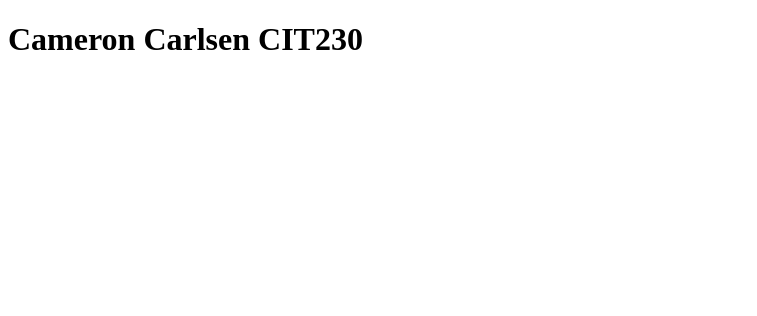
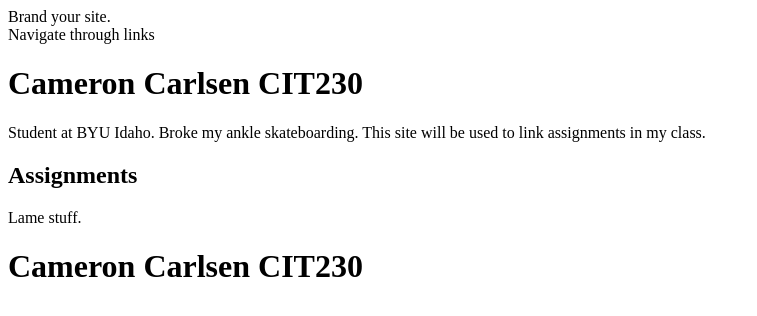
Before and after one commit to cameroncarlsen/cameroncarlsen.github.io, a plain HTML site: page index.html in a window 1280 px wide. Shown: the whole page, without its empty margins (0-757 px from the left). Drawn offline with Linux system fonts and the light colour scheme.

Commit message:
Home Page
additions

```diff
--- a/index.html
+++ b/index.html
@@ -1,10 +1,36 @@
 <!doctype html>
 <html lang="en">
+
 <head>
     <meta charset="utf-8">
+    <meta name="viewport" content="width=device-width">
     <title>Home | cameroncarlsen.github.io</title>
-    </head>
-    <body>
-    <h1>Cameron Carlsen CIT230</h1>
-    </body>
+</head>
+
+<body>
+    <header>
+        Brand your site.
+    </header>
+    <nav>
+        Navigate through links
+    </nav>
+    <main>
+        <h1>
+            Cameron Carlsen CIT230
+        </h1>
+        <p>
+            Student at BYU Idaho. Broke my ankle skateboarding. This site will be used to link assignments in my class.
+        </p>
+        <h2>
+            Assignments
+        </h2>
+    </main>
+    <footer>
+        Lame stuff.
+    </footer>
+    <h1>
+        Cameron Carlsen CIT230
+    </h1>
+</body>
+
 </html>
```
